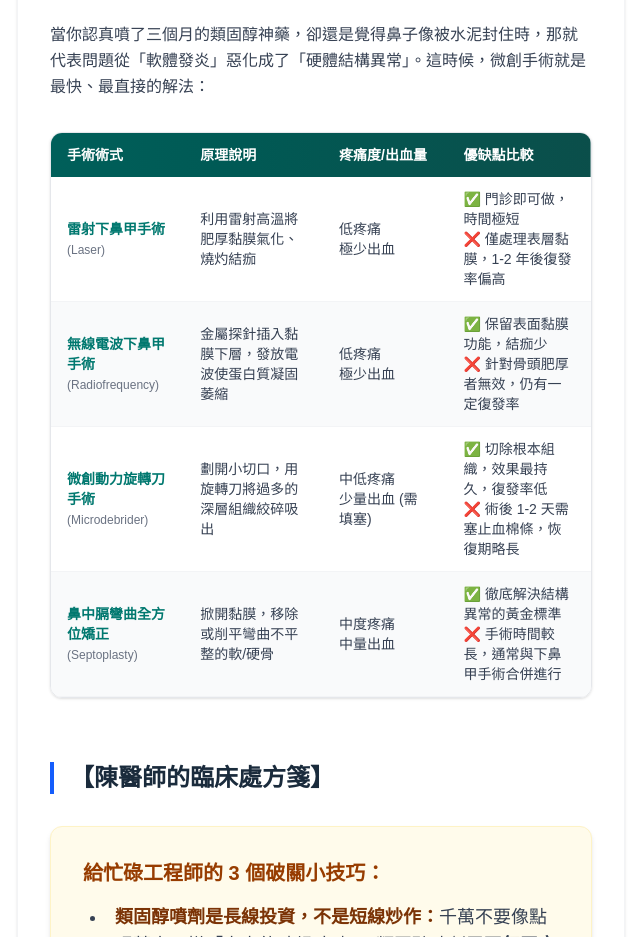
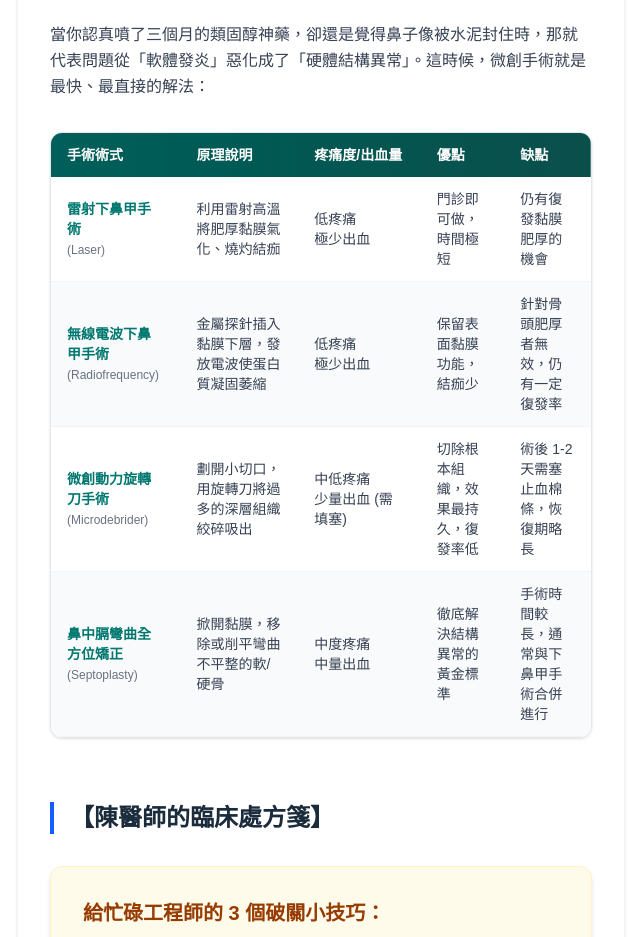
Before and after one commit to ck991008-ndmc-ntu/blog, a Next.js app: page /posts/2026-03-22-nasal-congestion-engineers in a window 1280 px wide. Shown: the part 3402-4339 px from the top of the page, without its empty margins (143-783 px from the left). Built offline with nearby package versions, Linux system fonts and the light colour scheme.

Commit message:
fix: apply text and layout edits to nasal congestion table

```diff
--- a/src/app/posts/2026-03-22-nasal-congestion-engineers/page.tsx
+++ b/src/app/posts/2026-03-22-nasal-congestion-engineers/page.tsx
@@ -177,7 +177,7 @@ export default function BlogPost() {
                                         <td className="px-4 py-3 font-bold text-blue-700">血管收縮噴劑<br/><span className="text-xs text-gray-500">(藥局常見速效型)</span></td>
                                         <td className="px-4 py-3">強制鼻黏膜血管收縮</td>
                                         <td className="px-4 py-3">短短幾分鐘內瞬間暢通</td>
-                                        <td className="px-4 py-3 font-bold text-red-600">嚴禁連用超過 5 天！易導致藥物性鼻炎，造成永久結構損傷</td>
+                                        <td className="px-4 py-3 font-bold text-red-600">請勿使用超過5天，否則可能導致藥物性鼻炎</td>
                                     </tr>
                                 </tbody>
                             </table>
@@ -196,7 +196,8 @@ export default function BlogPost() {
                                         <th className="px-4 py-3 text-left font-bold whitespace-nowrap">手術術式</th>
                                         <th className="px-4 py-3 text-left font-bold whitespace-nowrap">原理說明</th>
                                         <th className="px-4 py-3 text-left font-bold whitespace-nowrap">疼痛度/出血量</th>
-                                        <th className="px-4 py-3 text-left font-bold whitespace-nowrap">優缺點比較</th>
+                                        <th className="px-4 py-3 text-left font-bold whitespace-nowrap">優點</th>
+                                        <th className="px-4 py-3 text-left font-bold whitespace-nowrap">缺點</th>
                                     </tr>
                                 </thead>
                                 <tbody>
@@ -204,25 +205,29 @@ export default function BlogPost() {
                                         <td className="px-4 py-3 font-bold text-teal-700">雷射下鼻甲手術<br/><span className="text-xs font-normal text-gray-500">(Laser)</span></td>
                                         <td className="px-4 py-3">利用雷射高溫將肥厚黏膜氣化、燒灼結痂</td>
                                         <td className="px-4 py-3">低疼痛<br/>極少出血</td>
-                                        <td className="px-4 py-3">✅ 門診即可做，時間極短<br/>❌ 僅處理表層黏膜，1-2 年後復發率偏高</td>
+                                        <td className="px-4 py-3">門診即可做，時間極短</td>
+                                        <td className="px-4 py-3">仍有復發黏膜肥厚的機會</td>
                                     </tr>
                                     <tr className="bg-gray-50 border-b border-gray-100 hover:bg-teal-50/30">
                                         <td className="px-4 py-3 font-bold text-teal-700">無線電波下鼻甲手術<br/><span className="text-xs font-normal text-gray-500">(Radiofrequency)</span></td>
                                         <td className="px-4 py-3">金屬探針插入黏膜下層，發放電波使蛋白質凝固萎縮</td>
                                         <td className="px-4 py-3">低疼痛<br/>極少出血</td>
-                                        <td className="px-4 py-3">✅ 保留表面黏膜功能，結痂少<br/>❌ 針對骨頭肥厚者無效，仍有一定復發率</td>
+                                        <td className="px-4 py-3">保留表面黏膜功能，結痂少</td>
+                                        <td className="px-4 py-3">針對骨頭肥厚者無效，仍有一定復發率</td>
                                     </tr>
                                     <tr className="bg-white border-b border-gray-100 hover:bg-teal-50/30">
                                         <td className="px-4 py-3 font-bold text-teal-700">微創動力旋轉刀手術<br/><span className="text-xs font-normal text-gray-500">(Microdebrider)</span></td>
                                         <td className="px-4 py-3">劃開小切口，用旋轉刀將過多的深層組織絞碎吸出</td>
                                         <td className="px-4 py-3">中低疼痛<br/>少量出血 (需填塞)</td>
-                                        <td className="px-4 py-3">✅ 切除根本組織，效果最持久，復發率低<br/>❌ 術後 1-2 天需塞止血棉條，恢復期略長</td>
+                                        <td className="px-4 py-3">切除根本組織，效果最持久，復發率低</td>
+                                        <td className="px-4 py-3">術後 1-2 天需塞止血棉條，恢復期略長</td>
                                     </tr>
                                     <tr className="bg-gray-50 border-b border-gray-100 hover:bg-teal-50/30">
                                         <td className="px-4 py-3 font-bold text-teal-700">鼻中膈彎曲全方位矯正<br/><span className="text-xs font-normal text-gray-500">(Septoplasty)</span></td>
                                         <td className="px-4 py-3">掀開黏膜，移除或削平彎曲不平整的軟/硬骨</td>
                                         <td className="px-4 py-3">中度疼痛<br/>中量出血</td>
-                                        <td className="px-4 py-3">✅ 徹底解決結構異常的黃金標準<br/>❌ 手術時間較長，通常與下鼻甲手術合併進行</td>
+                                        <td className="px-4 py-3">徹底解決結構異常的黃金標準</td>
+                                        <td className="px-4 py-3">手術時間較長，通常與下鼻甲手術合併進行</td>
                                     </tr>
                                 </tbody>
                             </table>
```
